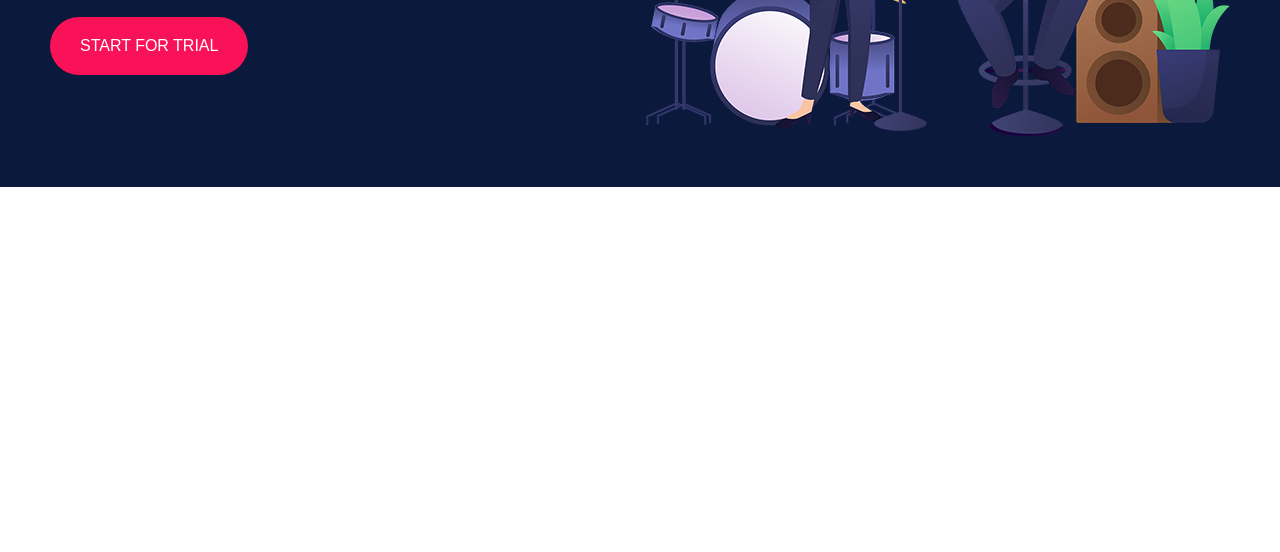
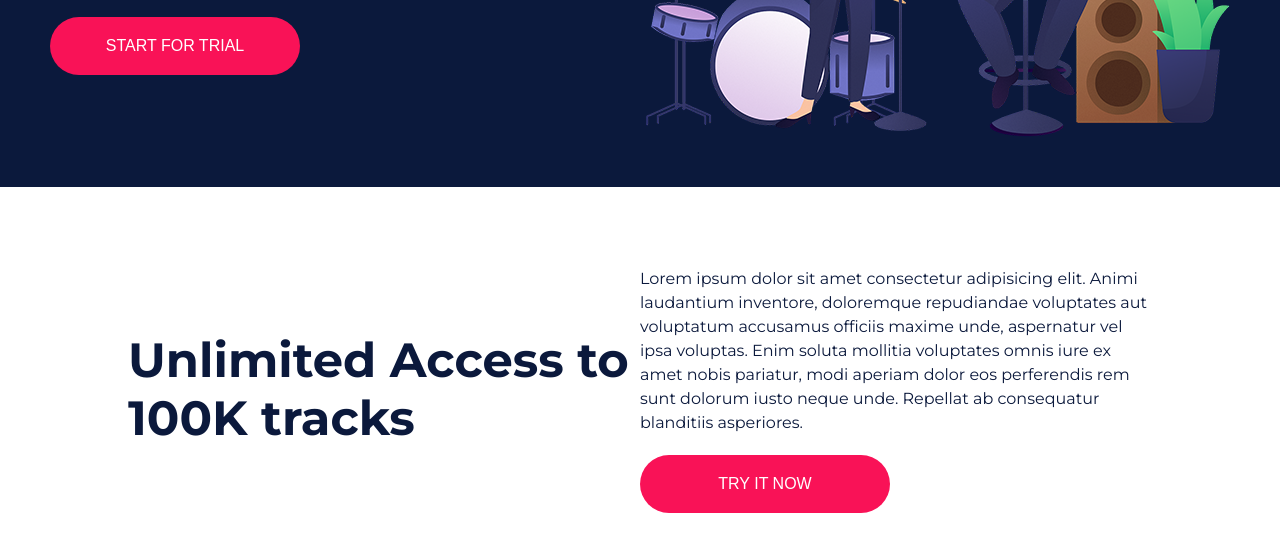
Before and after one commit to smitic524/musicshop, a plain HTML site: page index.html in a window 1280 px wide. Shown: the part 444-996 px from the top of the page. Before the commit the page ends 800 px from the top, so only its background shows below. Drawn offline with Linux system fonts and the light colour scheme.

Commit message:
Sekcija html i css

```diff
--- a/index.html
+++ b/index.html
@@ -29,6 +29,16 @@
                 <img src="img/header.png" alt="">
             </div>
         </header>
+        <!-- section -->
+        <section class="unlimited container">
+            <article>
+                <h2>Unlimited Access to 100K tracks </h2>
+            </article>
+            <article>
+                <p>Lorem ipsum dolor sit amet consectetur adipisicing elit. Animi laudantium inventore, doloremque repudiandae voluptates aut voluptatum accusamus officiis maxime unde, aspernatur vel ipsa voluptas. Enim soluta mollitia voluptates omnis iure ex amet nobis pariatur, modi aperiam dolor eos perferendis rem sunt dolorum iusto neque unde. Repellat ab consequatur blanditiis asperiores.</p>
+                <button type="button">Try It Now</button>
+            </article>
+        </section>
 
 </body>
 </html>
--- a/style.css
+++ b/style.css
@@ -46,6 +46,7 @@ button {
     border-radius: 40px;
     text-transform: uppercase;
     margin-top: 20px;
+    width: 250px;
 }
 button:hover {
     cursor: pointer;
@@ -108,3 +109,26 @@ header .col:last-child {
     display: flex;
     justify-content: center;
 }
+.container {
+    width: 80%;
+    margin: auto;
+}
+h2 {
+    font-size: 3rem;
+    line-height: 1.2;
+}
+/** unlimited **/
+
+.unlimited {
+    padding: var(--padding);
+    display: flex;
+}
+
+.unlimited article:first-child {
+    flex: 1;
+    display: flex;
+    align-items: center;
+}
+.unlimited article:last-child {
+    flex: 1;
+}
```
